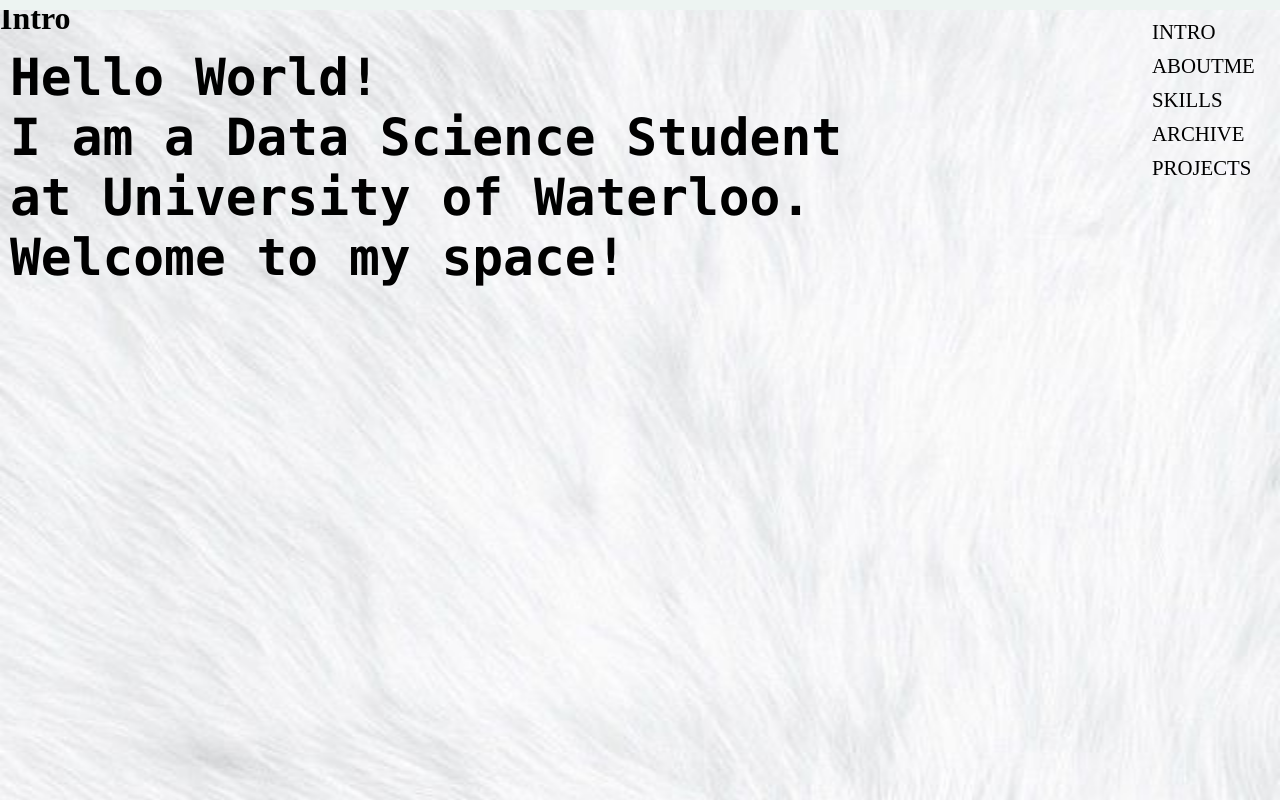
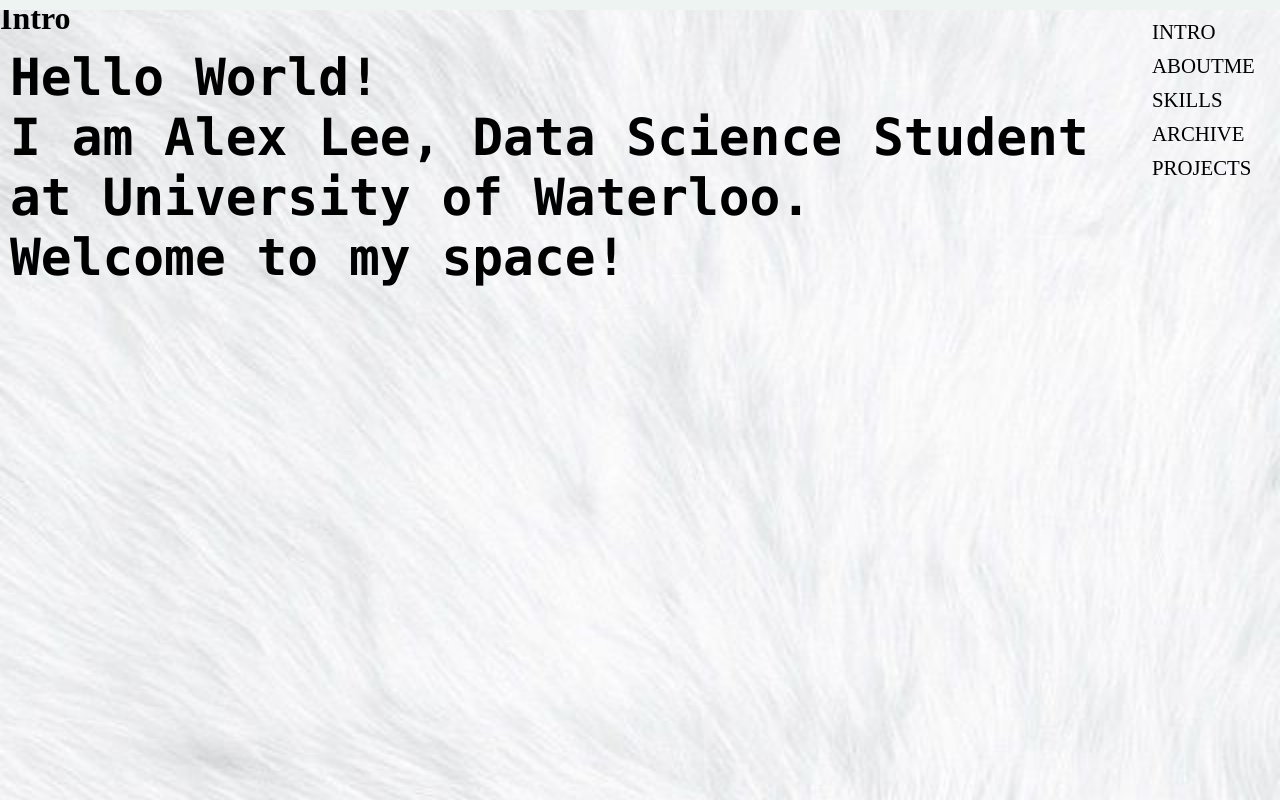
Before and after one commit to 1128alex/alex-lee, a React (Create React App) app: page / in a window 1280 px wide. Shown: the top 800 px of the page. Built offline with nearby package versions, Linux system fonts and the light colour scheme.

Commit message:
intro fix

```diff
--- a/package.json
+++ b/package.json
@@ -5,10 +5,10 @@
   "dependencies": {
     "cra-template": "1.2.0",
     "motion": "^11.15.0",
-    "react": "^19.0.0",
-    "react-dom": "^19.0.0",
+    "react": "^19.1.0",
+    "react-dom": "^19.1.0",
     "react-router-dom": "^7.1.1",
-    "react-scripts": "5.0.1",
+    "react-scripts": "^5.0.1",
     "react-type-animation": "^3.2.0",
     "sass": "^1.83.0",
     "typed.js": "^2.1.0"
--- a/src/components/Intro.jsx
+++ b/src/components/Intro.jsx
@@ -38,7 +38,7 @@
                     <TypeAnimation
                         style={{ whiteSpace: 'pre-line', height: '195px', display: 'block' }}
                         sequence={[
-                            'Hello World!\nI am a Data Science Student\nat University of Waterloo.\nWelcome to my space!',
+                            'Hello World!\nI am Alex Lee, Data Science Student\nat University of Waterloo.\nWelcome to my space!',
                             1000,
                         ]}
                         repeat={0}
```
Also changed, not shown: 1 other file (tests, documents, lock files or other folders).
